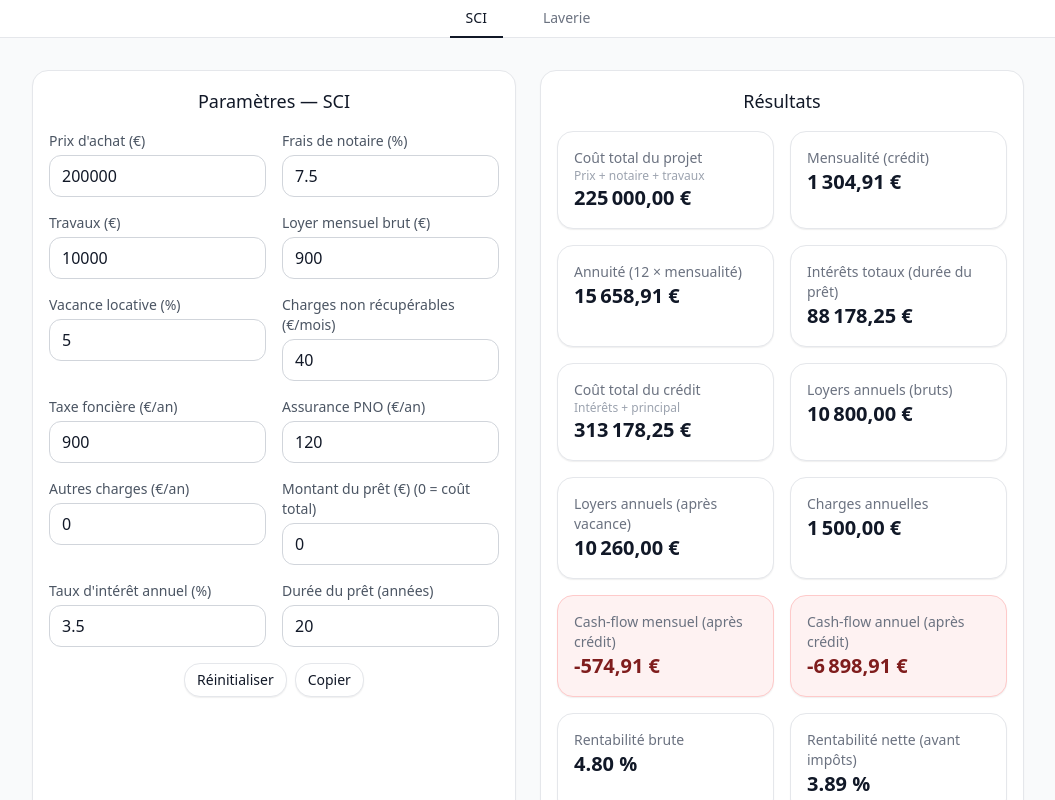
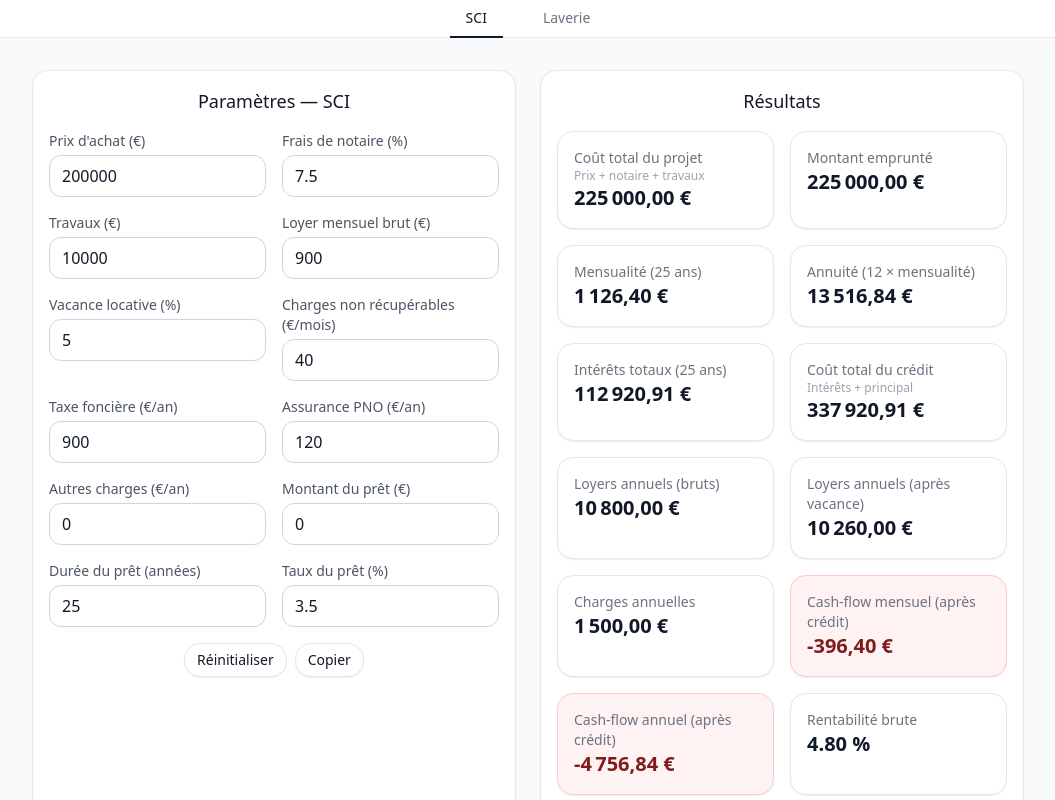
Before and after one commit to Ludovic28/GuglielminiHolding, a React (Vite) app: page / in a window 1280 px wide. Shown: the top 800 px of the page, without its empty margins (112-1167 px from the left). Built offline with nearby package versions, Linux system fonts and the light colour scheme.

Commit message:
add loan + color

```diff
--- a/src/State/DefaultForm.ts
+++ b/src/State/DefaultForm.ts
@@ -1,12 +1,10 @@
 import { FormValues } from "../Types/Index";
 
 export const defaultForm: FormValues = {
-  // Projet
   prixAchat: 200000,
   fraisNotairePct: 7.5,
   travaux: 10000,
 
-  // Exploitation
   loyerMensuel: 900,
   vacancePct: 5,
   chargesNonRecupMensuelles: 40,
@@ -14,13 +12,12 @@ export const defaultForm: FormValues = {
   assuranceAnnuelle: 120,
   autresChargesAnnuelles: 0,
 
-  // Crédit
-  loanAmount: 0,     // 0 => utilisera automatiquement le coût total
-  loanRatePct: 3.5,  // %
-  loanYears: 20,
+  loanAmount: 0,       // 0 → utilisera coutTotal par défaut
+  loanRatePct: 3.5,
+  loanYears: 25,
 
-  // alimenté automatiquement (ne pas éditer à la main)
   mensualiteCredit: 0,
 };
 
+
 export const STORAGE_KEY = "immo-roi:form";
--- a/src/Tabs/SciTab.tsx
+++ b/src/Tabs/SciTab.tsx
@@ -25,23 +25,24 @@ export default function SciTab() {
   const update = <K extends keyof FormValues>(key: K, value: FormValues[K]) =>
     setForm((f) => ({ ...f, [key]: value }));
 
-  // Coût total du projet (sert aussi de valeur par défaut du prêt si loanAmount=0)
-  const { coutTotal } = useMemo(() => computeProjectCost(form), [form.prixAchat, form.fraisNotairePct, form.travaux]);
-
-  // Crédit: si loanAmount=0 => on prend coutTotal
+  const { coutTotal } = useMemo(
+    () => computeProjectCost(form),
+    [form.prixAchat, form.fraisNotairePct, form.travaux]
+  );
+// Crédit calculé sur loanAmount (si 0 → coutTotal), durée variable
 const credit = useMemo(() => {
   const amount = form.loanAmount > 0 ? form.loanAmount : coutTotal;
   return computeCredit(amount, form.loanRatePct, form.loanYears);
 }, [form.loanAmount, form.loanRatePct, form.loanYears, coutTotal]);
 
-  // Injecte la mensualité calculée dans les résultats d'exploitation
+// On injecte la mensualité
 const results = useMemo(() => {
   const withCredit: FormValues = { ...form, mensualiteCredit: credit.monthlyPayment };
   return computeResults(withCredit);
 }, [form, credit.monthlyPayment]);
 
+
   const cashflowAnnuelApresCredit = results.cashflowMensuelAvantImpots * 12;
-
   const cfMensuelPos = results.cashflowMensuelAvantImpots >= 0;
   const cfAnnuelPos  = cashflowAnnuelApresCredit >= 0;
 
@@ -87,15 +88,18 @@ export default function SciTab() {
             </Field>
 
             {/* Crédit */}
-            <Field label="Montant du prêt (€) (0 = coût total)">
+            <Field label="Montant du prêt (€)">
               <NumberInput value={form.loanAmount} onChange={(v) => update("loanAmount", v)} />
             </Field>
-            <Field label="Taux d'intérêt annuel (%)">
-              <NumberInput value={form.loanRatePct} onChange={(v) => update("loanRatePct", v)} />
-            </Field>
+
             <Field label="Durée du prêt (années)">
               <NumberInput value={form.loanYears} onChange={(v) => update("loanYears", v)} />
             </Field>
+
+            <Field label="Taux du prêt (%)">
+              <NumberInput value={form.loanRatePct} onChange={(v) => update("loanRatePct", v)} />
+            </Field>
+
           </div>
 
           <div className="mt-4 flex gap-2 justify-center">
@@ -115,20 +119,51 @@ export default function SciTab() {
         {/* Résultats */}
 <section className="card">
   <h2 className="text-lg font-medium mb-4 text-center">Résultats</h2>
+
+  {/** helpers pour couleurs */}
+  {(() => {
+    const cashflowAnnuelApresCredit = results.cashflowMensuelAvantImpots * 12;
+    const cfMensuelPos = results.cashflowMensuelAvantImpots >= 0;
+    const cfAnnuelPos  = cashflowAnnuelApresCredit >= 0;
+
+    return (
       <div className="grid sm:grid-cols-2 gap-4">
         {/* Projet */}
-            <Card title="Coût total du projet" subtitle="Prix + notaire + travaux" value={euro(results.coutTotal)} />
+        <Card
+          title="Coût total du projet"
+          subtitle="Prix + notaire + travaux"
+          value={euro(results.coutTotal)}
+        />
 
         {/* Crédit */}
-            <Card title="Mensualité (crédit)" value={euro(credit.monthlyPayment)} />
-            <Card title="Annuité (12 × mensualité)" value={euro(credit.annualDebtService)} />
-            <Card title="Intérêts totaux (durée du prêt)" value={euro(credit.totalInterest)} />
-            <Card title="Coût total du crédit" subtitle="Intérêts + principal" value={euro(credit.totalPaid)} />
+        <Card
+          title="Montant emprunté"
+          value={euro(form.loanAmount && form.loanAmount > 0 ? form.loanAmount : results.coutTotal)}
+        />
+        <Card
+          title={`Mensualité (${form.loanYears} ans)`}
+          value={euro(credit.monthlyPayment)}
+        />
+        <Card
+          title="Annuité (12 × mensualité)"
+          value={euro(credit.annualDebtService)}
+        />
+        <Card
+          title={`Intérêts totaux (${form.loanYears} ans)`}
+          value={euro(credit.totalInterest)}
+        />
+        <Card
+          title="Coût total du crédit"
+          subtitle="Intérêts + principal"
+          value={euro(credit.totalPaid)}
+        />
 
         {/* Exploitation */}
         <Card title="Loyers annuels (bruts)" value={euro(results.loyersAnnuelsBruts)} />
         <Card title="Loyers annuels (après vacance)" value={euro(results.loyersAnnuelsNetsVacance)} />
         <Card title="Charges annuelles" value={euro(results.chargesAnnuelles)} />
+
+        {/* Cash-flows colorés */}
         <Card
           title="Cash-flow mensuel (après crédit)"
           value={euro(results.cashflowMensuelAvantImpots)}
@@ -147,6 +182,8 @@ export default function SciTab() {
         <Card title="Rentabilité brute" value={pct(results.rentabBrute)} />
         <Card title="Rentabilité nette (avant impôts)" value={pct(results.rentabNette)} />
       </div>
+    );
+  })()}
 
   <div className="mt-6 text-sm text-gray-600 space-y-1">
     <p><strong>Formules clés :</strong></p>
@@ -158,6 +195,7 @@ export default function SciTab() {
     </ul>
   </div>
 </section>
+
       </div>
     </div>
   );
--- a/src/Types/Index.ts
+++ b/src/Types/Index.ts
@@ -1,25 +1,23 @@
 export interface FormValues {
-  // Projet
   prixAchat: number;
-  fraisNotairePct: number; // %
+  fraisNotairePct: number;
   travaux: number;
 
-  // Exploitation
   loyerMensuel: number;
-  vacancePct: number; // %
+  vacancePct: number;
   chargesNonRecupMensuelles: number;
   taxeFonciereAnnuelle: number;
   assuranceAnnuelle: number;
   autresChargesAnnuelles: number;
 
-  // Crédit (nouveaux)
-  loanAmount: number;     // 0 => auto: prend le coût total du projet
-  loanRatePct: number;    // TAEG simplifié (intérêt nominal annuel %)
-  loanYears: number;      // Durée en années
+  // Crédit
+  loanAmount: number;   // montant du prêt
+  loanRatePct: number;  // taux annuel
+  loanYears: number;    // durée en années
 
-  // hérité (utilisé par computeResults pour faire le cashflow) — sera alimenté automatiquement
-  mensualiteCredit: number;
+  mensualiteCredit: number; // injecté automatiquement
 }
+
 
 export interface Results {
   fraisNotaire: number;
@@ -27,8 +25,8 @@ export interface Results {
   loyersAnnuelsBruts: number;
   loyersAnnuelsNetsVacance: number;
   chargesAnnuelles: number;
-  rentabBrute: number; // %
-  rentabNette: number; // %
+  rentabBrute: number;
+  rentabNette: number;
   cashflowMensuelAvantImpots: number;
 }
 
@@ -36,5 +34,5 @@ export interface CreditResults {
   monthlyPayment: number;
   annualDebtService: number;
   totalInterest: number;
-  totalPaid: number; // intérêts + principal
+  totalPaid: number;
 }
```
Lines whose indentation alone changed are shown as unchanged.
